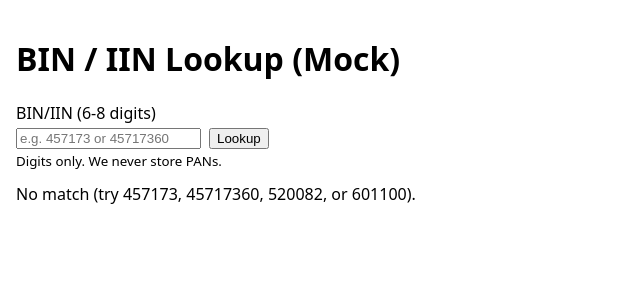
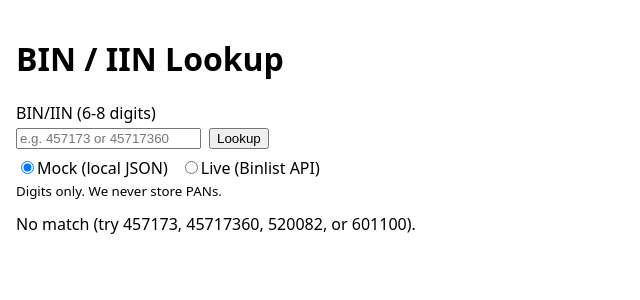
Before and after one commit to ksuarez032025/bin-lookup-tool, a React (Create React App) app: page / in a window 1280 px wide. Shown: the top 300 px of the page, without its empty margins (0-640 px from the left). Built offline with nearby package versions, Linux system fonts and the light colour scheme.

Commit message:
Add source toggle to UI
- Added 'source' state in App.js with radio button toggle (Mock | Live)
- Updated submit handler to switch between lookupMock and lookupLive
- Results still displayed as raw JSON for clarity
- Default mode = Mock to avoid unnecessary API calls during testing

```diff
--- a/src/App.js
+++ b/src/App.js
@@ -1,9 +1,10 @@
 import { useState } from "react";
-import { lookupMock } from "./services/binService";
+import { lookupMock, lookupLive } from "./services/binService";
 import { sanitizeBIN } from "./utils/validate";
 
 export default function App() {
   const [bin, setBin] = useState("");
+  const [source, setSource] = useState("mock");
   const [loading, setLoading] = useState(false);
   const [error, setError] = useState("");
   const [result, setResult] = useState(null);
@@ -13,10 +14,15 @@ export default function App() {
     setError("");
     setResult(null);
     setLoading(true);
+
     try {
-      const data = await lookupMock(bin);
-      setResult(data); // may be null
+      console.log("🚀 Submitting BIN:", bin, "Source:", source);
+      const data =
+        source === "live" ? await lookupLive(bin) : await lookupMock(bin);
+      console.log("🎯 Final result:", data);
+      setResult(data);
     } catch (err) {
+      console.error("❌ Error caught:", err);
       setError(err.message || "Something went wrong");
     } finally {
       setLoading(false);
@@ -25,7 +31,7 @@ export default function App() {
 
   return (
     <div style={{ padding: 16, fontFamily: "system-ui, sans-serif" }}>
-      <h1>BIN / IIN Lookup (Mock)</h1>
+      <h1>BIN / IIN Lookup</h1>
 
       <form onSubmit={handleSubmit}>
         <label htmlFor="bin">BIN/IIN (6-8 digits)</label>
@@ -37,11 +43,32 @@ export default function App() {
             inputMode="numeric"
             placeholder="e.g. 457173 or 45717360"
             maxLength={8}
-            aria-describedby="help"
           />
           <button type="submit" disabled={loading}>
             {loading ? "Looking..." : "Lookup"}
           </button>
+        </div>
+
+        {/*Source Toggle */}
+        <div style={{ marginTop: 8 }}>
+          <label>
+            <input
+              type="radio"
+              value="mock"
+              checked={source === "mock"}
+              onChange={(e) => setSource(e.target.value)}
+            />
+            Mock (local JSON)
+          </label>
+          <label style={{ marginLeft: 12 }}>
+            <input
+              type="radio"
+              value="live"
+              checked={source === "live"}
+              onChange={(e) => setSource(e.target.value)}
+            />
+            Live (Binlist API)
+          </label>
         </div>
         <small id="help">Digits only. We never store PANs.</small>
       </form>
--- a/src/services/binService.js
+++ b/src/services/binService.js
@@ -27,15 +27,23 @@ export async function lookupMock(rawInput) {
 
 export async function lookupLive(rawInput) {
   const bin = sanitizeBIN(rawInput);
+  console.log("📥 Raw input:", rawInput, "→ Sanitized:", bin);
+
   if (!isValidBIN(bin)) throw new Error("Enter 6-8 digits.");
 
   const url = `https://lookup.binlist.net/${bin}`;
-  const res = await fetch(url, { headers: { "Accept-Version": "3" } });
+  console.log("🌐 Fetching URL:", url);
+
+  const res = await fetch(url);
+
+  console.log("📡 Response status:", res.status);
 
   if (res.status === 404) return null; // BIN not found
   if (res.status === 429)
     throw new Error("Rate Limited. Try Mock mode or wait 1 hour.");
   if (!res.ok) throw new Error(`Lookup Failed (${res.status})`);
 
-  return await res.json();
+  const data = await res.json();
+  console.log("✅ Data received:", data);
+  return data;
 }
```
